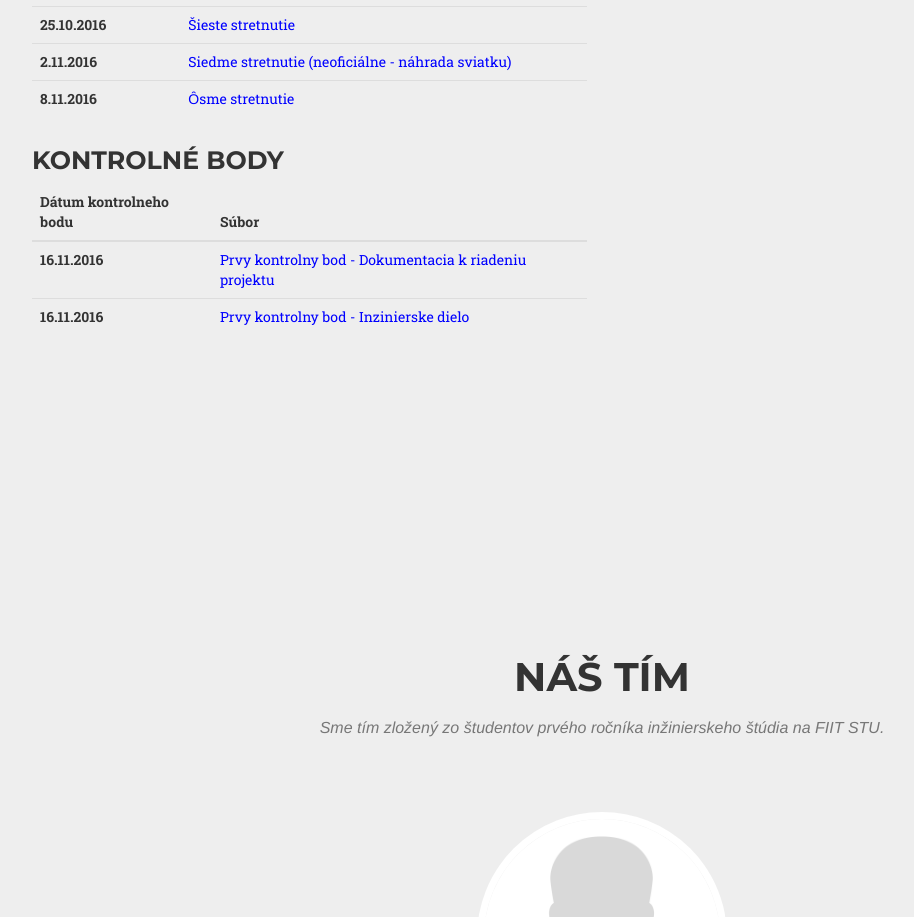
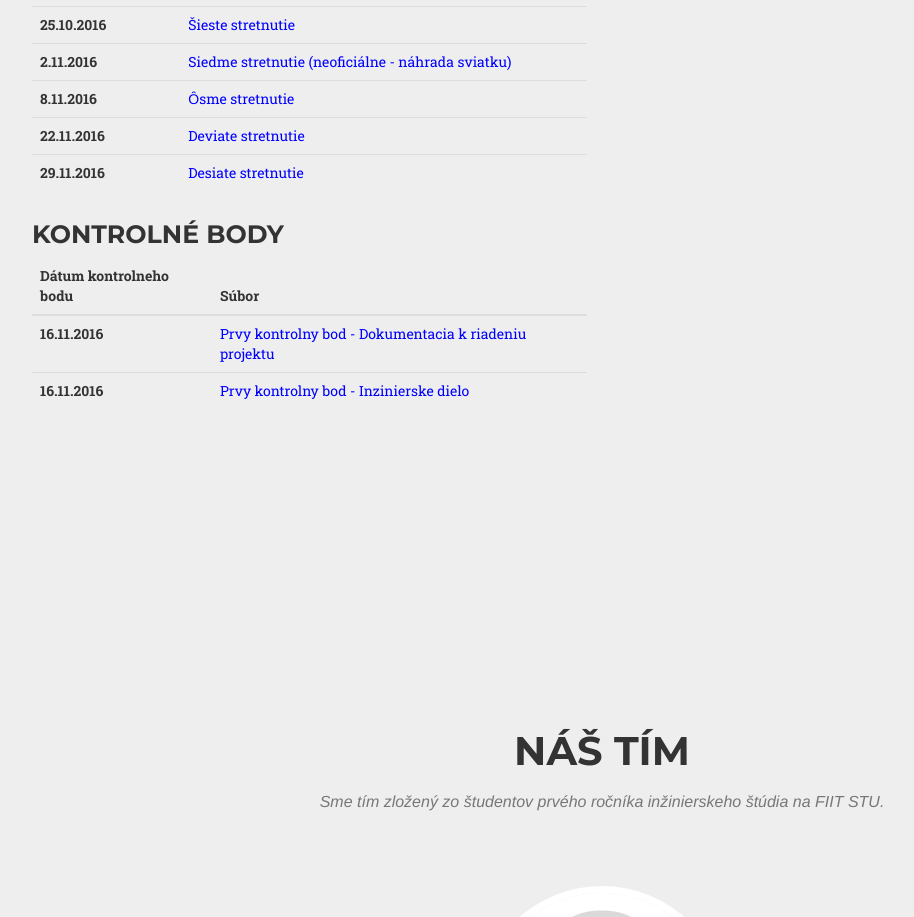
Before and after one commit to next-dimension-team/next-dimension-team.github.io, a website: page index.html in a window 1280 px wide. Shown: the part 2184-3101 px from the top of the page, without its empty margins (38-952 px from the left). Drawn offline with nearby package versions, Linux system fonts and the light colour scheme; a web font is replaced by a local one.

Commit message:
Pridana 9 a 10 zapisnica

```diff
--- a/index.html
+++ b/index.html
@@ -148,6 +148,14 @@
                             <tr>
                                 <th scope="row">8.11.2016</th>
                                 <td><a href="documents/zapisnica_8.pdf" style="color:blue">Ȏsme stretnutie</a></td>
+                            </tr>
+                            <tr>
+                                <th scope="row">22.11.2016</th>
+                                <td><a href="documents/zapisnica_9.pdf" style="color:blue">Deviate stretnutie</a></td>
+                            </tr>
+                            <tr>
+                                <th scope="row">29.11.2016</th>
+                                <td><a href="documents/zapisnica_10.pdf" style="color:blue">Desiate stretnutie</a></td>
                             </tr>
                         </tbody>
                     </table>
```
Also changed, not shown: 2 other files.
